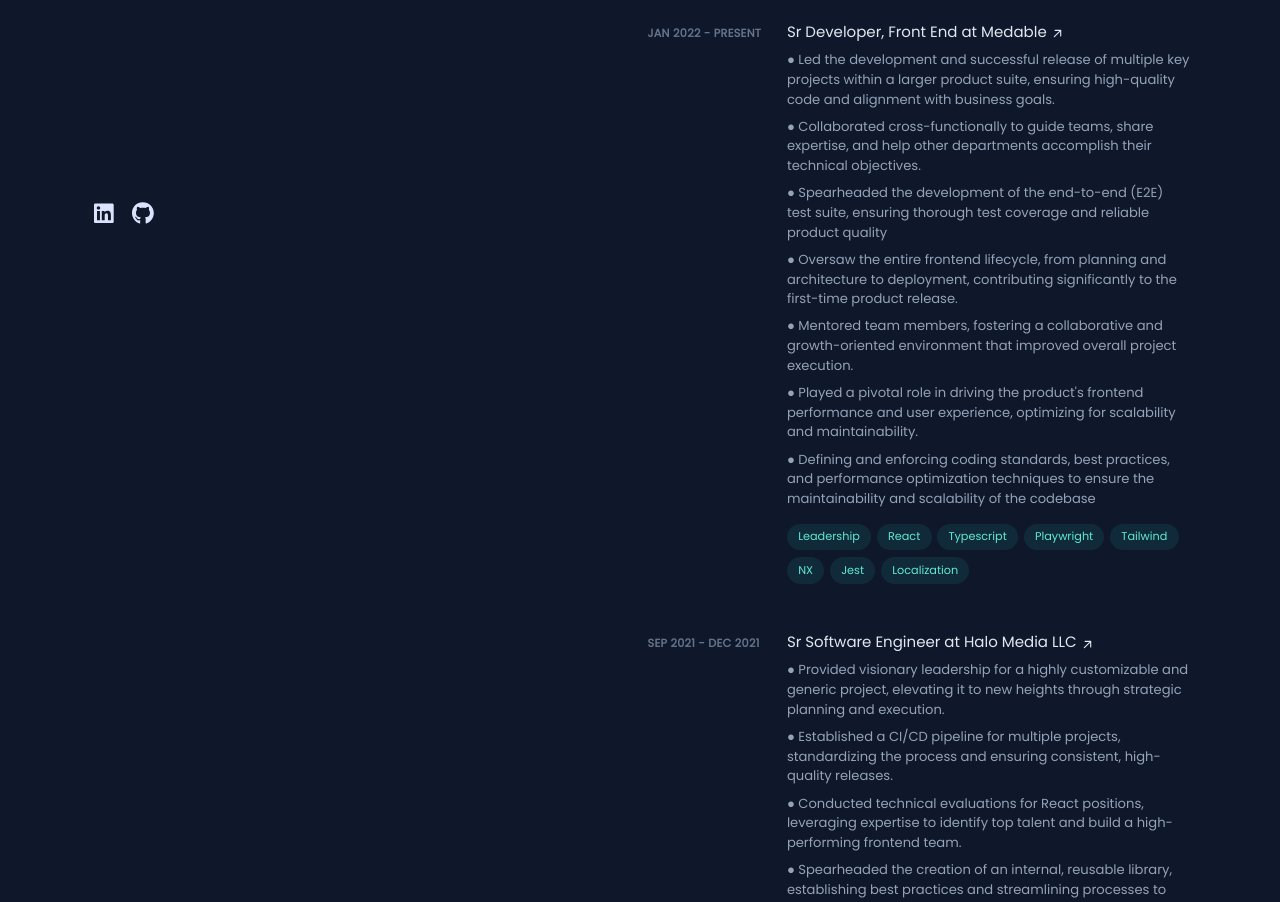
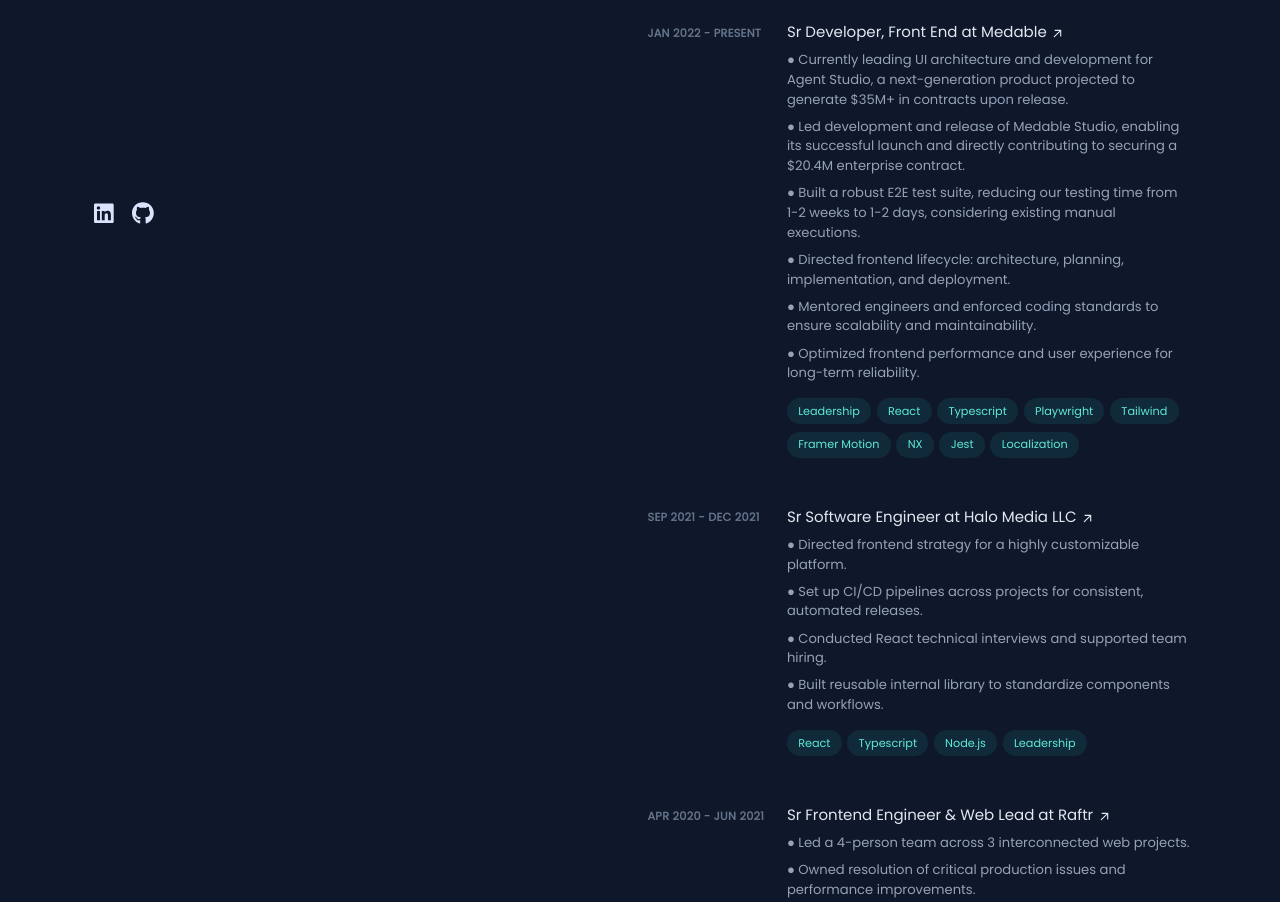
Before and after one commit to gonzadk/gonzadk.github.io, a React (Create React App) app: page / in a window 1280 px wide. Shown: the part 486-1388 px from the top of the page. Built offline with nearby package versions, Linux system fonts and the light colour scheme; a web font is replaced by a local one.

Commit message:
feat: updating resume

```diff
--- a/src/contexts/resume/resume.types.ts
+++ b/src/contexts/resume/resume.types.ts
@@ -65,7 +65,7 @@
     ],
   },
   description: [
-    'With over 10 years of experience in software engineering, I have a wealth of knowledge and expertise in developing and delivering high-performance, scalable, and secure applications. I am a Senior Software Engineer focused on Frontend side, with a deep understanding of modern technologies, architecture patterns, and software development methodologies.',
+    'With over 11 years of experience in software engineering, I have a wealth of knowledge and expertise in developing and delivering high-performance, scalable, and secure applications. I am a Senior Software Engineer focused on Frontend side, with a deep understanding of modern technologies, architecture patterns, and software development methodologies.',
     'My experience has given me the ability to lead and mentor teams, work collaboratively with cross-functional teams, and deliver projects on time and on budget. I am always seeking new opportunities to learn, grow, and make a positive impact on the projects and teams I work with.',
     'My ultimate goal is to deliver innovative and user-friendly software solutions that exceed the expectations of my clients and stakeholders.',
   ],
@@ -88,13 +88,12 @@
       role: 'Sr Developer, Front End',
       timeline: 'Jan 2022 - Present',
       description: [
-        '● Led the development and successful release of multiple key projects within a larger product suite, ensuring high-quality code and alignment with business goals.',
-        '● Collaborated cross-functionally to guide teams, share expertise, and help other departments accomplish their technical objectives.',
-        '● Spearheaded the development of the end-to-end (E2E) test suite, ensuring thorough test coverage and reliable product quality',
-        '● Oversaw the entire frontend lifecycle, from planning and architecture to deployment, contributing significantly to the first-time product release.',
-        '● Mentored team members, fostering a collaborative and growth-oriented environment that improved overall project execution.',
-        "● Played a pivotal role in driving the product's frontend performance and user experience, optimizing for scalability and maintainability.",
-        '● Defining and enforcing coding standards, best practices, and performance optimization techniques to ensure the maintainability and scalability of the codebase'
+        '● Currently leading UI architecture and development for Agent Studio, a next-generation product projected to generate $35M+ in contracts upon release.',
+        '● Led development and release of Medable Studio, enabling its successful launch and directly contributing to securing a $20.4M enterprise contract.',
+        '● Built a robust E2E test suite, reducing our testing time from 1-2 weeks to 1-2 days, considering existing manual executions.',
+        '● Directed frontend lifecycle: architecture, planning, implementation, and deployment.',
+        '● Mentored engineers and enforced coding standards to ensure scalability and maintainability.',
+        '● Optimized frontend performance and user experience for long-term reliability.',
       ],
       skills: [
         'Leadership',
@@ -102,6 +101,7 @@
         'Typescript',
         'Playwright',
         'Tailwind',
+        'Framer Motion',
         'NX',
         'Jest',
         'Localization',
@@ -113,10 +113,10 @@
       role: 'Sr Software Engineer',
       timeline: 'Sep 2021 - Dec 2021',
       description: [
-        '● Provided visionary leadership for a highly customizable and generic project, elevating it to new heights through strategic planning and execution.',
-        '● Established a CI/CD pipeline for multiple projects, standardizing the process and ensuring consistent, high-quality releases.',
-        '● Conducted technical evaluations for React positions, leveraging expertise to identify top talent and build a high-performing frontend team.',
-        '● Spearheaded the creation of an internal, reusable library, establishing best practices and streamlining processes to increase efficiency and productivity.',
+        '● Directed frontend strategy for a highly customizable platform.',
+        '● Set up CI/CD pipelines across projects for consistent, automated releases.',
+        '● Conducted React technical interviews and supported team hiring.',
+        '● Built reusable internal library to standardize components and workflows.',
       ],
       skills: ['React', 'Typescript', 'Node.js', 'Leadership'],
     },
@@ -126,13 +126,13 @@
       role: 'Sr Frontend Engineer & Web Lead',
       timeline: 'Apr 2020 - Jun 2021',
       description: [
-        '● Led a 4 people team working on a three-projects solution.',
-        '● Participated in different product definition reviews in order to polish out possible troubles ahead of time.',
-        '● Took ownership on solving urgent production issues.',
+        '● Led a 4-person team across 3 interconnected web projects.',
+        '● Owned resolution of critical production issues and performance improvements.',
+        '● Initiated CI/CD across all apps and introduced web standards (TypeScript, PR flows).',
+        '● Built micro-frontend and shared library to improve modularity and reuse.',
         '● Led all Agile meetings (dailies, groomings, plannings, retrospective, demo).',
         '● Added CI/CD for all projects.',
         '● Improved web application performance (reducing TTFB, improving SSR, etc).',
-        '● Created a new isolated project working as a micro-frontend and a common library to share among those projects (and future ones).',
         '● Pushed different web standards to be the default on the different web projects (Typescript, Pull Request, correct tracking of work, etc).',
       ],
       skills: ['React', 'Next.js', 'Typescript', 'Lerna', 'Leadership'],
```
